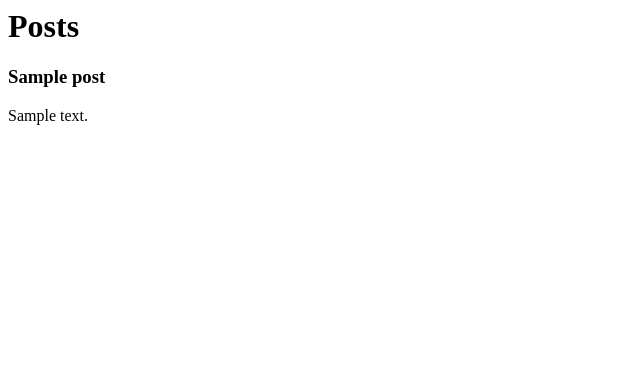
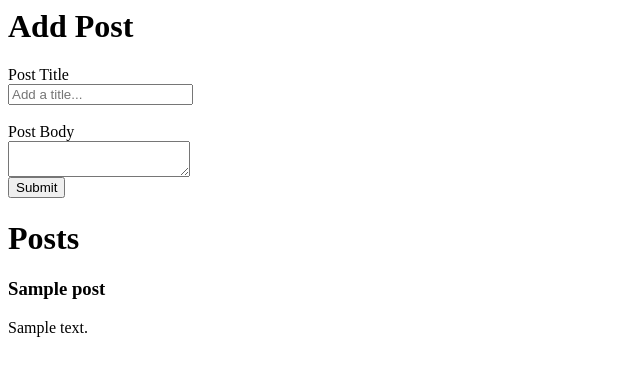
Before and after one commit to JrzenonDev/simple-crud-mvc-without-framework, a PHP site: page / in a window 1280 px wide. Shown: the top 376 px of the page, without its empty margins (0-640 px from the left). Run offline with PHP 8.4, Linux system fonts and the light colour scheme; tables that the repository leaves empty or names only in its code hold one stand-in row (values such as "Sample post"); data that the repository does not hold is empty.

Commit message:
Create function Insert

```diff
--- a/classes/Database.php
+++ b/classes/Database.php
@@ -56,6 +56,10 @@ class Database {
     return $this->stmt->execute();
   }
 
+  public function lastInsertId() {
+    $this->dbh->lastInsertId();
+  }
+
   public function resultset() {
     $this->execute();
     return $this->stmt->fetchAll(PDO::FETCH_ASSOC);
--- a/index.php
+++ b/index.php
@@ -4,10 +4,37 @@ require 'classes/Database.php';
 $database = new Database;
 //var_dump($database);
 
-$database->query('SELECT * FROM posts WHERE id = :id');
-$database->bind(':id', 1);
+
+$post = filter_input_array(INPUT_POST, FILTER_SANITIZE_STRING);
+
+if ($post['submit']) {
+    $title = $post['title'];
+    $body = $post['body'];
+
+$database->query('INSERT INTO posts (title, body) VALUES(:title, :body)');
+$database->bind(':title', $title);
+$database->bind(':body', $body);
+$database->execute();
+if ($database->lastInsertId()) {
+    echo '<p>Post Add</p>';
+}
+
+}
+
+$database->query('SELECT * FROM posts');
+//$database->bind(':id', 1);
 $rows = $database->resultset();
+
 ?>
+<h1>Add Post</h1>
+<form method="post" method="<?php $_SERVER['PHP_SELF']; ?>">
+    <label>Post Title</label><br />
+    <input type="text" name="title" placeholder="Add a title..." /><br /><br />
+    <label>Post Body</label><br />
+    <textarea name="body"></textarea><br />
+    <input type="submit" name="submit" value="Submit" />
+</form>
+
 <h1>Posts</h1>
 <div>
 <?php foreach($rows as $row): ?>
```
